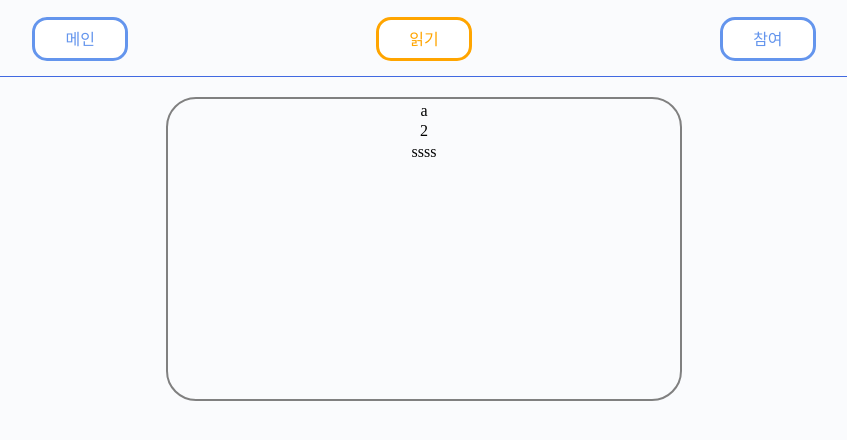
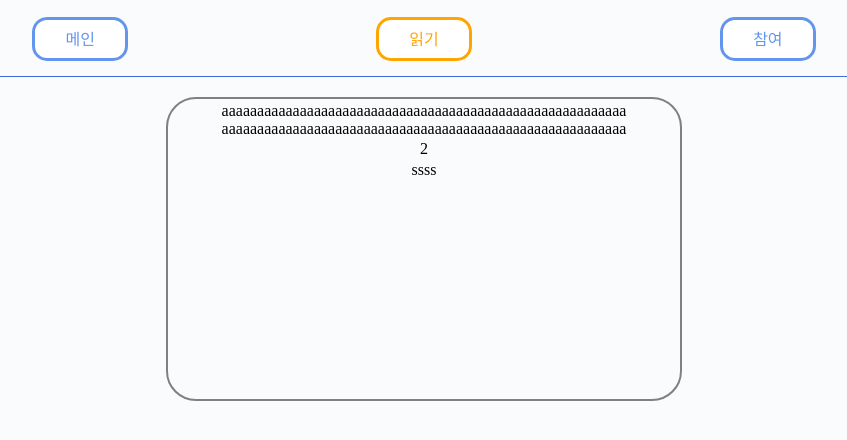
Before and after one commit to hagukin/BatonTouch, a React (Create React App) app in the folder 프론트엔드/프로토타입/my-app/: page / in a window 1280 px wide. Shown: the top 440 px of the page, without its empty margins (216-1063 px from the left). Built offline with nearby package versions, Linux system fonts and the light colour scheme.

Commit message:
merge 이전

```diff
--- a/프론트엔드/프로토타입/my-app/src/new_components/MainSection/ReadSentenceArea/Sentence.css
+++ b/프론트엔드/프로토타입/my-app/src/new_components/MainSection/ReadSentenceArea/Sentence.css
@@ -2,4 +2,5 @@
   width: 80%;
   margin: 2.5px auto;
   font-family: "Nanum Pen Script", cursive;
+  word-wrap: break-word;
 }
--- a/프론트엔드/프로토타입/my-app/src/new_components/MainSection/_data.json
+++ b/프론트엔드/프로토타입/my-app/src/new_components/MainSection/_data.json
@@ -3,7 +3,7 @@
     "id": 1,
     "writer": "",
     "title": "mysql1",
-    "content": "a",
+    "content": "aaaaaaaaaaaaaaaaaaaaaaaaaaaaaaaaaaaaaaaaaaaaaaaaaaaaaaaaaaaaaaaaaaaaaaaaaaaaaaaaaaaaaaaaaaaaaaaaaaaaaaaaaaaaaaaaaa",
     "comment": "",
     "date": "2021-08-01T11:30:57.618483Z",
     "upvote": 0,
```
